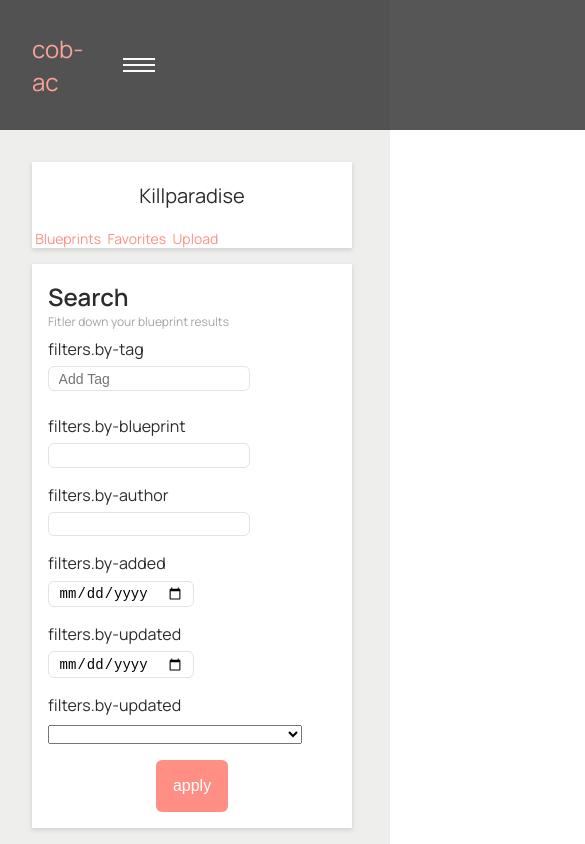
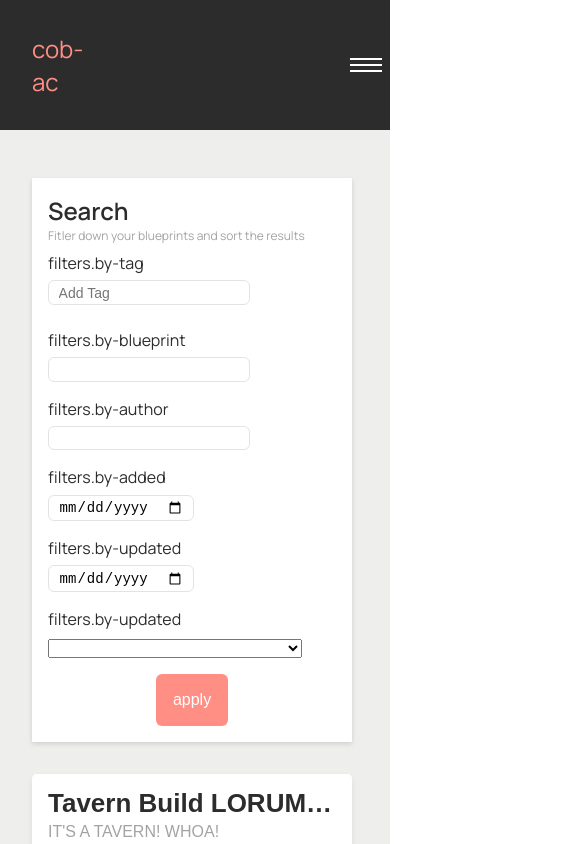
Before and after one commit to dhershman1/cob-2, a Vue app: page /blueprints in a window 390 px wide. Shown: the top 844 px of the page, 585 px wide, since content can reach past the window. Built offline with nearby package versions, Linux system fonts and the light colour scheme.

Commit message:
Fixed: Nav responsive design

```diff
--- a/src/assets/css/autocomplete.css
+++ b/src/assets/css/autocomplete.css
@@ -1,10 +1,5 @@
-.autocomplete {
-  position: relative;
-}
-
 .autocomplete-list {
   position: absolute;
-  z-index: 2;
   overflow: auto;
   min-width: 250px;
   max-height: 150px;
--- a/src/assets/css/main.css
+++ b/src/assets/css/main.css
@@ -55,11 +55,10 @@ main {
 
 .blueprints {
   display: grid;
-  grid-template-areas: 'aside filters'
-                       'previews previews'
-                       'pagination pagination';
+  grid-template-areas: 'filters previews'
+                       'filters pagination';
   column-gap: 1rem;
-  grid-template-columns: 20% 80%;
+  grid-template-columns: 15% 85%;
 }
 
 /* Links */
--- a/src/assets/css/navbar.css
+++ b/src/assets/css/navbar.css
@@ -6,7 +6,6 @@ header {
   background-color: var(--jet);
   opacity: .8;
   align-content: center;
-  justify-content: center;
 }
 
 header .brand {
@@ -24,17 +23,21 @@ header .brand a {
   display: none;
 }
 
+.navbar__full {
+  width: 100%;
+  display: flex;
+}
+
 .navbar {
   width: 70%;
   text-align: center;
   transition: transform 400ms ease-in-out;
-  /* transform: scale(1, 0);
-  transform-origin: top; */
 }
 
 .navbar__mobile {
   width: 70%;
   text-align: center;
+  position: absolute;
   transition: transform 400ms ease-in-out;
   transform: scale(1, 0);
   transform-origin: top;
@@ -166,18 +169,26 @@ header .brand a {
 
   .navbar__mobile {
     display: flex;
-    width: auto;
-  }
-
-  .navbar__links a {
-    opacity: 1;
+    width: 100%;
+    justify-content: center;
+    margin-top: 6rem;
   }
 
   .navbar__mobile ul {
     display: flex;
+    background-color: var(--jet);
+    flex-direction: column;
+    width: 100%;
+    justify-content: center;
   }
 
   .navbar__mobile ul li {
-    margin: 2rem;
+    font-size: 20px;
+    padding: 0.5rem;
+  }
+
+  .navbar__links a,
+  header {
+    opacity: 1;
   }
 }
--- a/src/views/Blueprints.vue
+++ b/src/views/Blueprints.vue
@@ -1,9 +1,8 @@
 <template>
   <div class="blueprints">
-    <account-card class="account" />
     <div class="filters">
       <basic-card
-        subtitle="Fitler down your blueprint results"
+        subtitle="Fitler down your blueprints and sort the results"
         :title="'Search'"
       >
         <template #content>
@@ -45,7 +44,6 @@
 </template>
 
 <script setup>
-import AccountCard from '../components/cards/Account.vue'
 import BasicCard from '../components/cards/Basic.vue'
 import Filters from '../components/Filters.vue'
 import Pagination from '../components/Pagination.vue'
```
